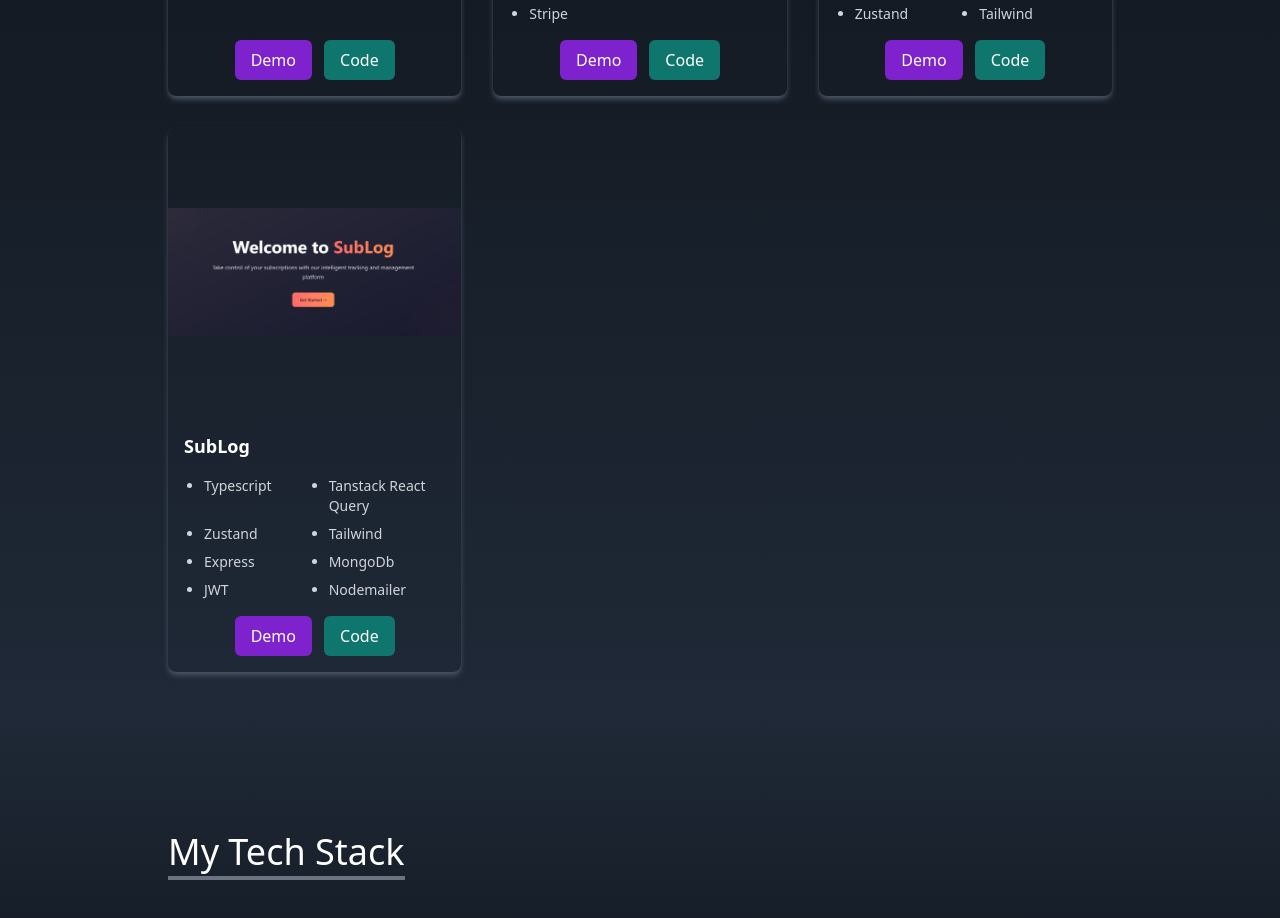
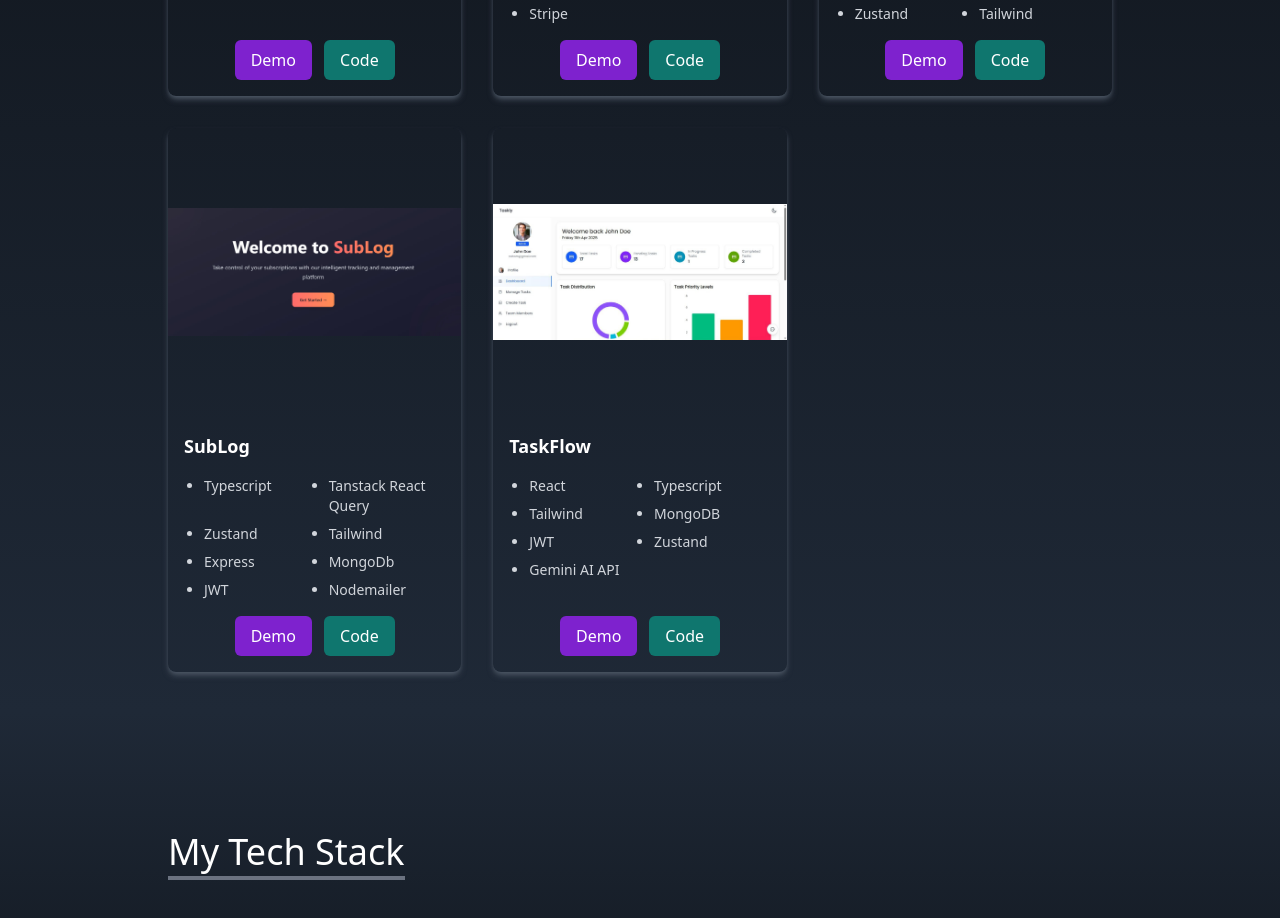
Before and after one commit to NahomT23/Portfolio, a React (Vite) app in the folder Portfolio/: page / in a window 1280 px wide. Shown: the part 2880-3798 px from the top of the page. Built offline with nearby package versions, Linux system fonts and the light colour scheme; a web font is replaced by a local one.

Commit message:
Task flow added

```diff
--- a/Portfolio/src/Components/Portfolio.jsx
+++ b/Portfolio/src/Components/Portfolio.jsx
@@ -9,6 +9,7 @@ import payzen from '../assets/images/payzen.jpg'
 import feedback from "../assets/images/feedback.jpg"
 import gymManager from "../assets/images/gymManager.jpg"
 import subLog from '../assets/images/subLog.jpg'
+import taskFlow from '../assets/images/taskFlow.jpg'
 
 
 const Portfolio = () => {
@@ -73,7 +74,15 @@ const Portfolio = () => {
             demoLink: 'https://subscription-tracker-wwul.vercel.app/',
             codeLink: 'https://github.com/NahomT23/GYM-managment.git',
             technologies: [ 'Typescript', 'Tanstack React Query', 'Zustand', 'Tailwind', 'Express', 'MongoDb', 'JWT', 'Nodemailer',]
-        }
+        },
+        {
+            id: 8,
+            name: 'TaskFlow',
+            src: taskFlow,
+            demoLink: 'https://task-manager-eosin-eight.vercel.app/',
+            codeLink: 'https://github.com/NahomT23/task-manager.git',
+            technologies: ['React', 'Typescript','Tailwind', 'MongoDB', 'JWT', 'Zustand', 'Gemini AI API']
+        },
     ];
 
     return (
```
Also changed, not shown: Portfolio/src/assets/images/taskFlow.jpg (added).
